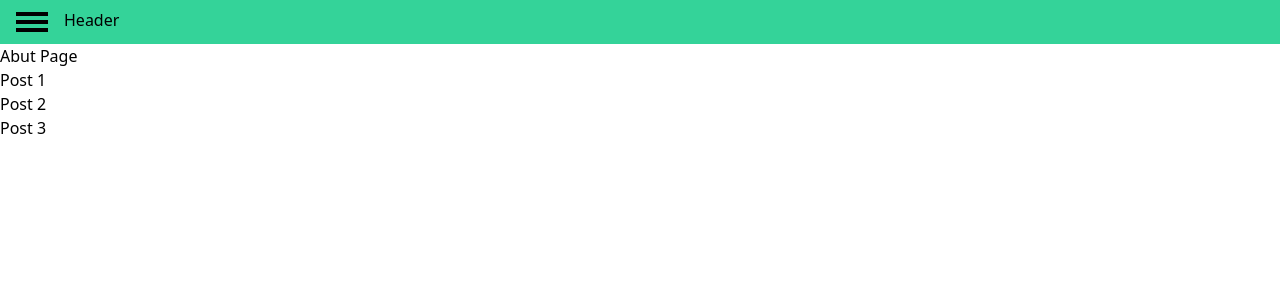
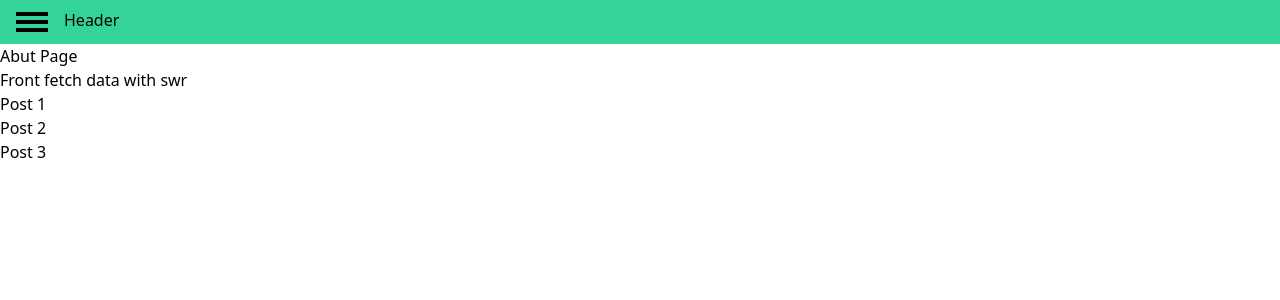
Before and after one commit to Sergiu1-cyber/nextjs-test, a Next.js app: page /about in a window 1280 px wide. Shown: the top 300 px of the page. Built offline with nearby package versions, Linux system fonts and the light colour scheme.

Commit message:
2 files modified

```diff
--- a/pages/about.tsx
+++ b/pages/about.tsx
@@ -1,24 +1,20 @@
-import useSWR from 'swr'
-import {IPost} from '../types/IPost';
+import useSWR from 'swr';
+import { IPost } from '../types/IPost';
 
 export default function About() {
+  const fetcher = (url: string) => fetch(url).then((r) => r.json());
 
-  const fetcher = (url: string) => fetch(url).then(r => r.json())
+  const { data: posts, error } = useSWR('/api/posts', fetcher);
 
-  const {data: posts, error} = useSWR('/api/posts', fetcher)
-
-  if(error) {
-    return (
-      <h1>Error</h1>
-    )
+  if (error) {
+    return <h1>Error</h1>;
   }
 
   return (
     <div>
       <h1>Abut Page</h1>
-      {posts && posts.map(
-         (post: IPost) => (<h1 key={post.id}>{post.title}</h1>)
-      )}
+      <h1>Front fetch data with swr</h1>
+      {posts && posts.map((post: IPost) => <h1 key={post.id}>{post.title}</h1>)}
     </div>
   );
 }
```
Also changed, not shown: 1 other file (tests, documents, lock files or other folders).
